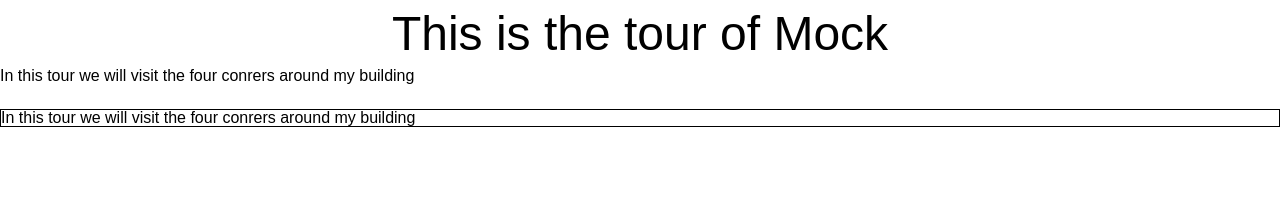
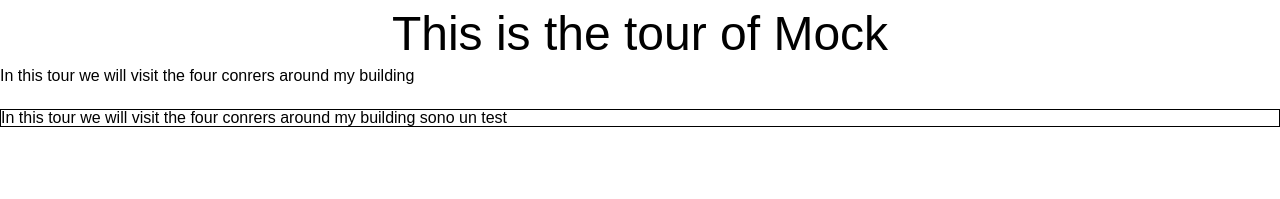
Before and after one commit to Theu/geo-explorer, a React app: page / in a window 1280 px wide. Shown: the top 199 px of the page. Built offline with nearby package versions, Linux system fonts and the light colour scheme.

Commit message:
set up shared folder for constants

```diff
--- /dev/null
+++ b/src/Shared/constants.tsx
@@ -0,0 +1 @@
+export const TEST = 'sono un test'
--- a/src/components/Tour/MapContainer.tsx
+++ b/src/components/Tour/MapContainer.tsx
@@ -1,5 +1,7 @@
 import * as React from 'react';
 import styled from 'styled-components';
+
+import { TEST } from '../../Shared/constants';
 
 const WrapperMap = styled.div`
     border:1px solid black;
@@ -10,7 +12,7 @@ export const MapContainer: React.FC<{}> = (props) => {
 
     return (
         <WrapperMap>
-            In this tour we will visit the four conrers around my building
+            In this tour we will visit the four conrers around my building {TEST}
         </WrapperMap>
     );
 }
```
